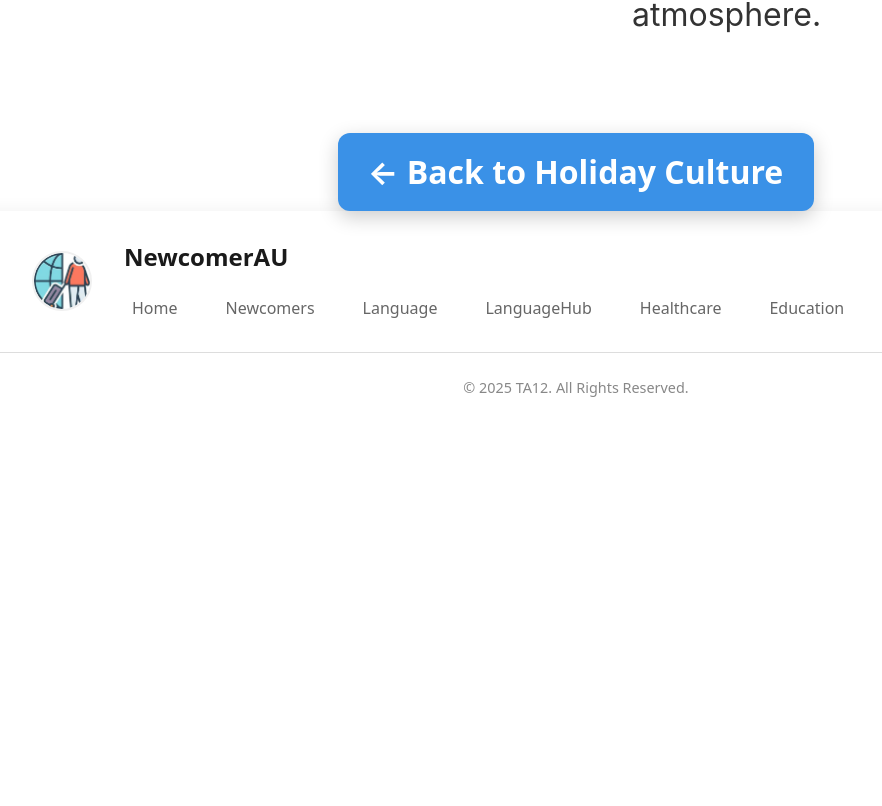
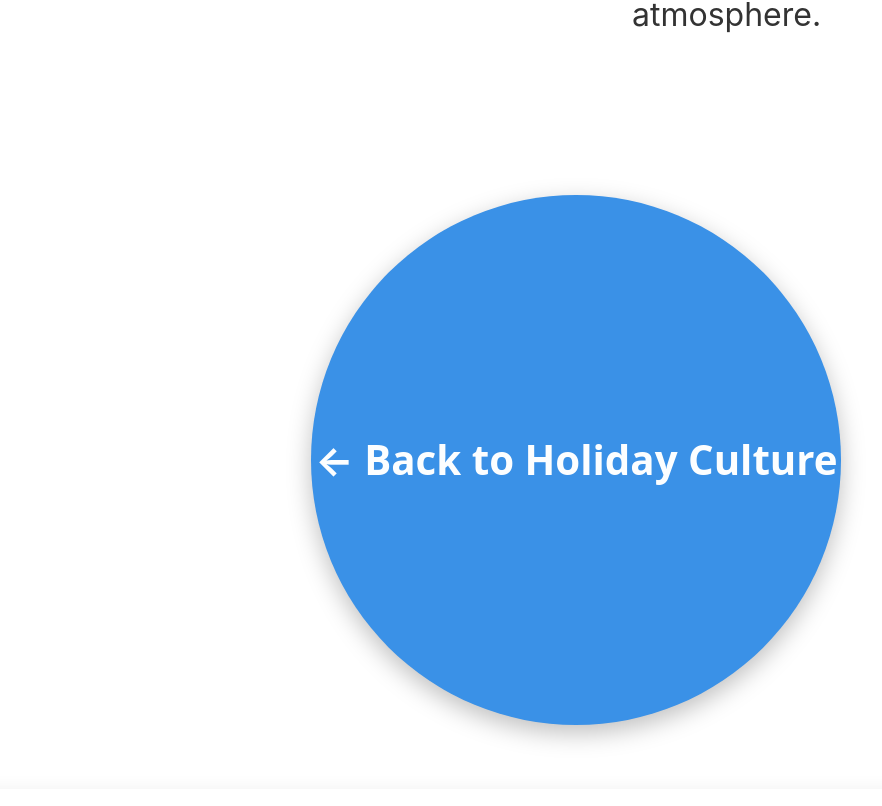
Before and after one commit to SejarTang/newcomerau, a Vue app in the folder client/: page /holidays/new-years-day in a window 1280 px wide. Shown: the part 2514-3320 px from the top of the page, without its empty margins (64-946 px from the left). Before the commit the page ends 2960 px from the top, so only its background shows below. Built offline with nearby package versions, Linux system fonts and the light colour scheme.

Commit message:
style: fix the structure

```diff
--- a/client/src/views/HolidayDetailView/NewYearsDay.vue
+++ b/client/src/views/HolidayDetailView/NewYearsDay.vue
@@ -176,21 +176,28 @@ li {
 }
 
 .back-button-wrapper {
-  text-align: center;
-  margin-top: 0.1rem;
+  display: flex;
+  justify-content: center;
+  align-items: center;
+  margin-top: 4rem;
+  padding-bottom: 4rem;
+  background-color: transparent;
 }
 
 .back-button {
-  display: inline-block;
-  padding: 15px 30px;
-  font-size: 2rem;
+  width: 530px;
+  height: 530px;
+  border-radius: 50%;
+  background-color: #3a91e7;
   color: white;
-  background-color: #3a91e7;
-  border-radius: 12px;
+  font-size: 2.5rem;
+  font-weight: 700;
   text-decoration: none;
-  font-weight: 700;
+  display: flex;
+  align-items: center;
+  justify-content: center;
+  box-shadow: 0 8px 24px rgba(0, 0, 0, 0.25);
   transition: background-color 0.3s ease;
-  box-shadow: 0 6px 20px rgba(0, 0, 0, 0.2);
 }
 
 .back-button:hover {
@@ -198,7 +205,6 @@ li {
 }
 
 .back-button-text {
-  display: inline-block;
   animation: breathe 2s ease-in-out infinite;
 }
 
@@ -208,8 +214,8 @@ li {
     opacity: 1;
   }
   50% {
-    transform: scale(1.05);
-    opacity: 0.95;
+    transform: scale(1.08);
+    opacity: 0.9;
   }
   100% {
     transform: scale(1);
```
